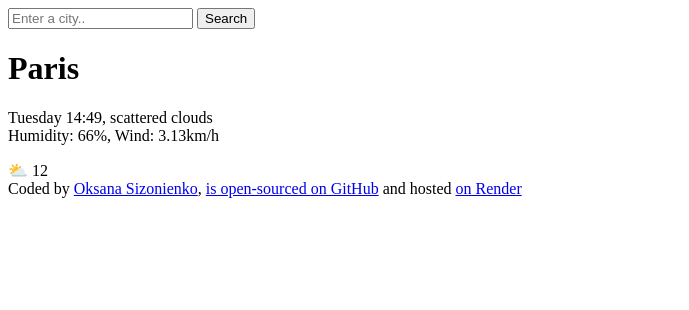
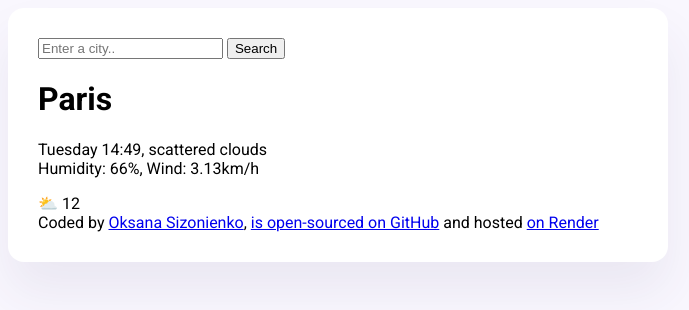
Before and after one commit to KseniyaLikesCoding/meteo, a plain HTML site: page index.html in a window 1280 px wide. Shown: the whole page, without its empty margins (0-689 px from the left). Drawn offline with Linux system fonts and the light colour scheme.

Commit message:
Styled the main container and added custom fontsd

```diff
--- a/index.html
+++ b/index.html
@@ -3,9 +3,14 @@
   <head>
     <meta charset="UTF-8" />
     <meta name="viewport" content="width=device-width, initial-scale=1.0" />
+    <link rel="stylesheet" href="src/style.css">
+    <link rel="preconnect" href="https://fonts.googleapis.com">
+<link rel="preconnect" href="https://fonts.gstatic.com" crossorigin>
+<link href="https://fonts.googleapis.com/css2?family=Roboto:ital,wght@0,100;0,300;0,400;0,500;0,700;0,900;1,100;1,300;1,400;1,500;1,700;1,900&display=swap" rel="stylesheet">
     <title>Meteo App</title>
   </head>
   <body>
+    <div class="weather-app">
     <header>
       <form>
         <input type"search" placeholder="Enter a city.."required/>
@@ -32,5 +37,6 @@
         on Render</a
       >
     </footer>
+  </div>
   </body>
 </html>
--- /dev/null
+++ b/src/style.css
@@ -0,0 +1,13 @@
+body {
+    background-color: #f9f7fe;
+    font-family: "Roboto", sans-serif;
+}
+.weather-app {
+    background: white;
+    max-width: 600px;
+    margin:  30 px auto;
+    box-shadow: 0 30px 50px rgba(65, 50, 100, 0.08);
+    border-radius: 16px;
+    padding: 30px;
+
+}
```
